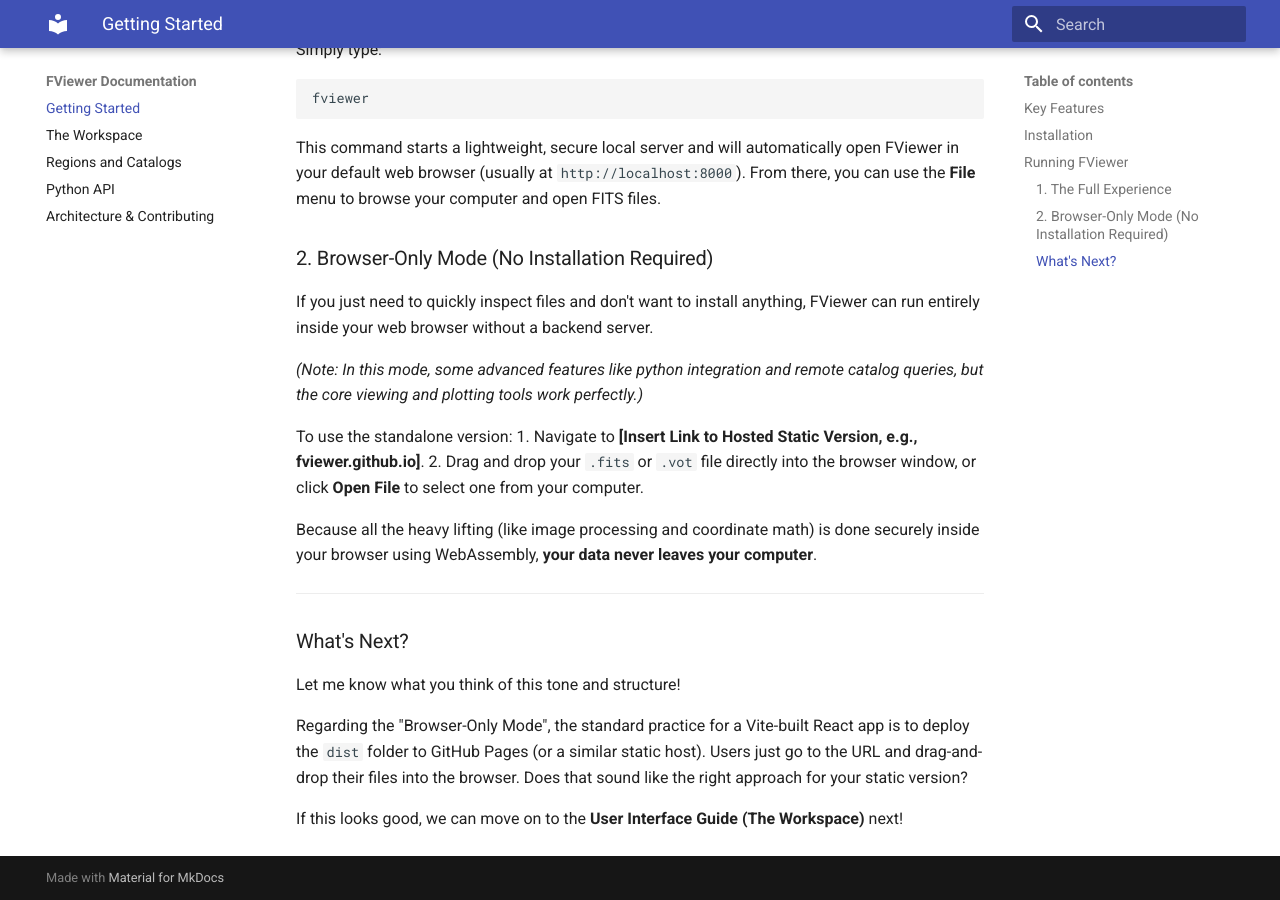
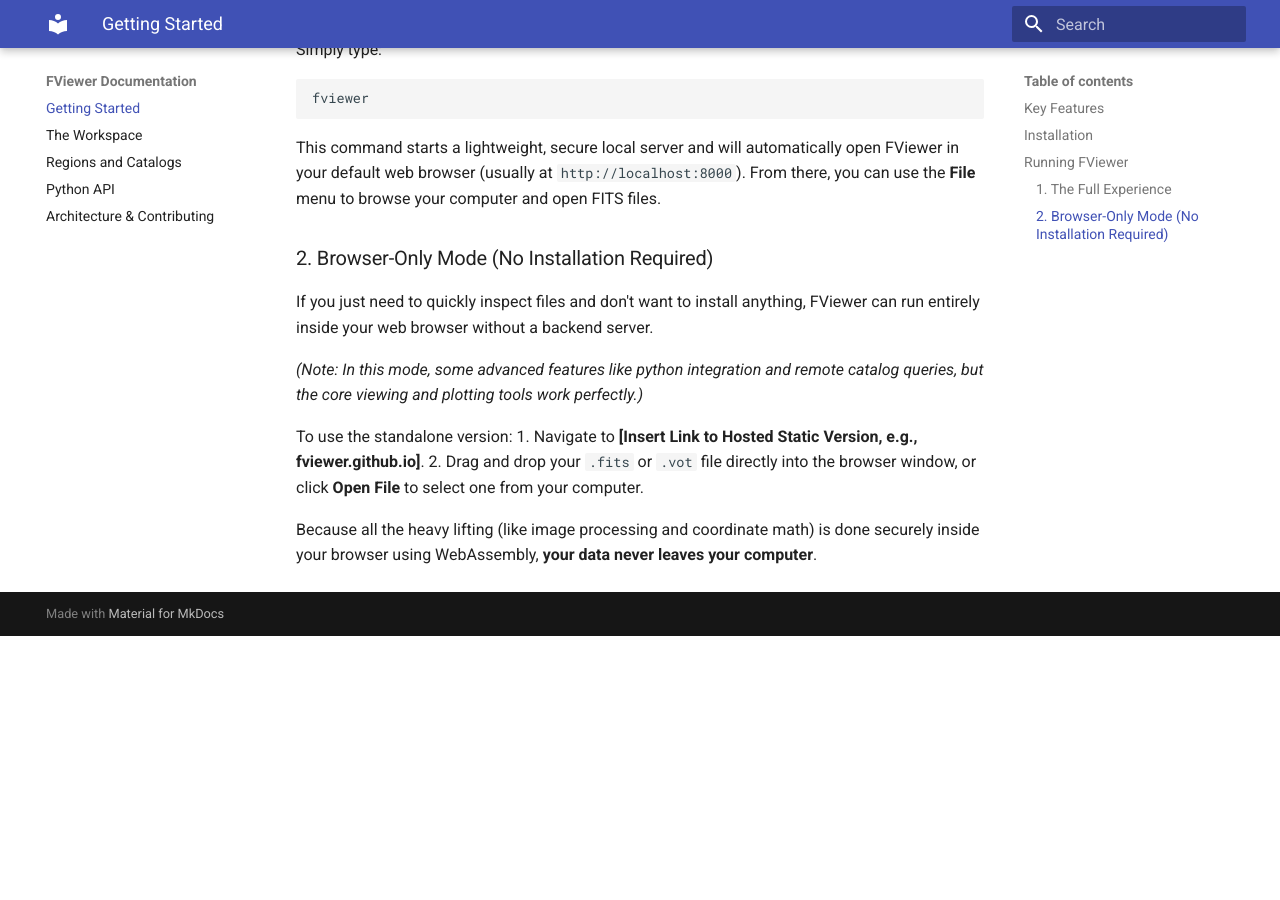
Before and after one commit to heasarc/fviewer, an MkDocs documentation site: the page built from docs/index.md, in a window 1280 px wide and 900 px high, scrolled down 1345 px. Built offline with MkDocs 1.6.1 and Material for MkDocs 9.7.7, drawn with Linux system fonts in a browser that asks for light colours; after the commit the page ends 1981 px from its top, so only the background shows below that.

```diff
--- a/docs/index.md
+++ b/docs/index.md
@@ -64,12 +64,3 @@
 2. Drag and drop your `.fits` or `.vot` file directly into the browser window, or click **Open File** to select one from your computer.
 
 Because all the heavy lifting (like image processing and coordinate math) is done securely inside your browser using WebAssembly, **your data never leaves your computer**.
-
-***
-
-### What's Next?
-Let me know what you think of this tone and structure!
-
-Regarding the "Browser-Only Mode", the standard practice for a Vite-built React app is to deploy the `dist` folder to GitHub Pages (or a similar static host). Users just go to the URL and drag-and-drop their files into the browser. Does that sound like the right approach for your static version?
-
-If this looks good, we can move on to the **User Interface Guide (The Workspace)** next!
```
Also changed, not shown: 1 other file.
